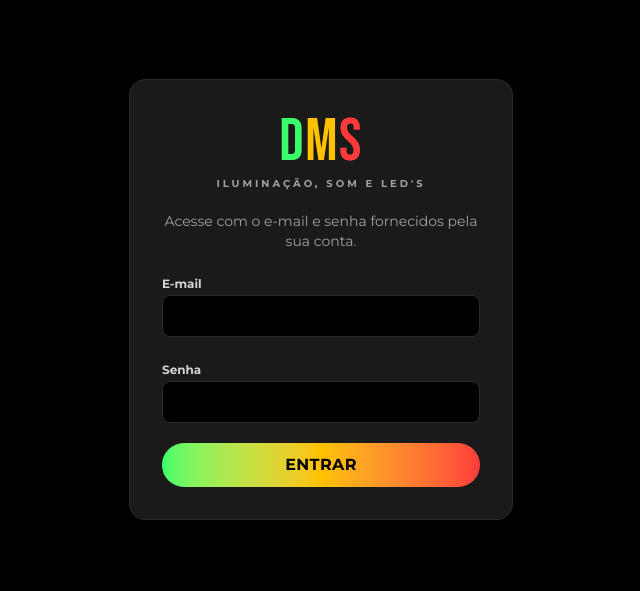
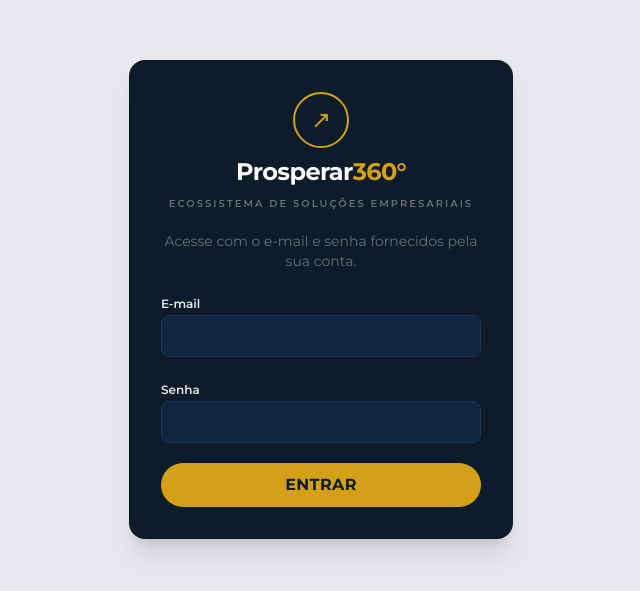
Before and after one commit to fernandovictorss-criar/Gerador-de-contratos, a Next.js app: page /login in a window 1280 px wide. Shown: the part 101-692 px from the top of the page, without its empty margins (319-959 px from the left). Built offline with nearby package versions, Linux system fonts and the light colour scheme; no server answers.

Commit message:
Restyle login page with Prosperar 360 brand kit (navy/gold palette, Montserrat)

```diff
--- a/src/app/login/page.tsx
+++ b/src/app/login/page.tsx
@@ -26,34 +26,35 @@ export default async function LoginPage({
   const { error } = await searchParams;
 
   return (
-    <main className="min-h-screen flex items-center justify-center bg-black px-4">
+    <main className="min-h-screen flex items-center justify-center bg-[#E6E8EB] px-4">
       <form
         action={authenticate}
-        className="w-full max-w-sm bg-brand-surface border border-brand-border rounded-2xl p-8 space-y-5"
+        className="w-full max-w-sm bg-[#0D1B2A] rounded-2xl p-8 space-y-5 shadow-xl"
       >
-        <div className="text-center space-y-1">
-          <h1 className="font-display text-6xl tracking-wide leading-none">
-            <span className="text-brand-green">D</span>
-            <span className="text-brand-yellow">M</span>
-            <span className="text-brand-red">S</span>
+        <div className="text-center space-y-2">
+          <div className="mx-auto w-14 h-14 rounded-full border-2 border-[#D4A017] flex items-center justify-center">
+            <span className="text-[#D4A017] text-2xl leading-none">↗</span>
+          </div>
+          <h1 className="text-2xl font-bold tracking-tight text-white">
+            Prosperar<span className="text-[#D4A017]">360°</span>
           </h1>
-          <p className="text-[10px] font-bold uppercase tracking-[0.3em] text-neutral-400">
-            Iluminação, Som e LED&apos;s
+          <p className="text-[10px] font-semibold uppercase tracking-[0.2em] text-[#6B7177]">
+            Ecossistema de Soluções Empresariais
           </p>
         </div>
 
-        <p className="text-sm text-neutral-400 text-center">
+        <p className="text-sm text-[#6B7177] text-center">
           Acesse com o e-mail e senha fornecidos pela sua conta.
         </p>
 
         {error && (
-          <p className="text-sm text-brand-red bg-red-950/50 border border-red-900 rounded-lg px-3 py-2">
+          <p className="text-sm text-red-400 bg-red-950/50 border border-red-900 rounded-lg px-3 py-2">
             E-mail ou senha inválidos.
           </p>
         )}
 
         <div className="space-y-1">
-          <label htmlFor="email" className="text-xs font-bold text-neutral-300">
+          <label htmlFor="email" className="text-xs font-semibold text-[#E6E8EB]">
             E-mail
           </label>
           <input
@@ -61,12 +62,12 @@ export default async function LoginPage({
             name="email"
             type="email"
             required
-            className="w-full rounded-lg border border-brand-border bg-black px-3 py-2 text-white focus:outline-none focus:border-brand-green"
+            className="w-full rounded-lg border border-[#1B365D] bg-[#1B365D]/40 px-3 py-2 text-white focus:outline-none focus:border-[#D4A017]"
           />
         </div>
 
         <div className="space-y-1">
-          <label htmlFor="password" className="text-xs font-bold text-neutral-300">
+          <label htmlFor="password" className="text-xs font-semibold text-[#E6E8EB]">
             Senha
           </label>
           <input
@@ -74,13 +75,13 @@ export default async function LoginPage({
             name="password"
             type="password"
             required
-            className="w-full rounded-lg border border-brand-border bg-black px-3 py-2 text-white focus:outline-none focus:border-brand-green"
+            className="w-full rounded-lg border border-[#1B365D] bg-[#1B365D]/40 px-3 py-2 text-white focus:outline-none focus:border-[#D4A017]"
           />
         </div>
 
         <button
           type="submit"
-          className="w-full rounded-full bg-gradient-to-r from-brand-green via-brand-yellow to-brand-red text-black font-bold uppercase tracking-wide py-2.5 cursor-pointer hover:opacity-90 transition-opacity"
+          className="w-full rounded-full bg-[#D4A017] text-[#0D1B2A] font-bold uppercase tracking-wide py-2.5 cursor-pointer hover:opacity-90 transition-opacity"
         >
           Entrar
         </button>
```
